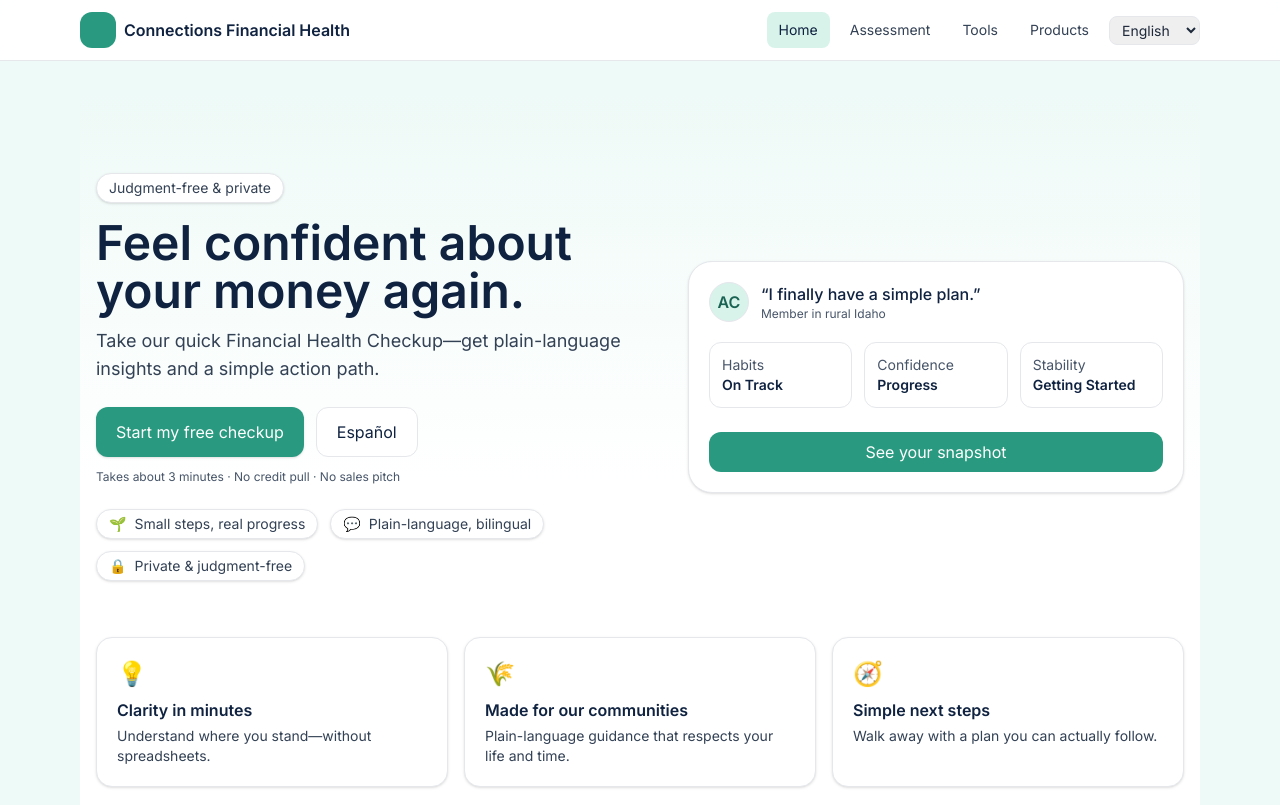
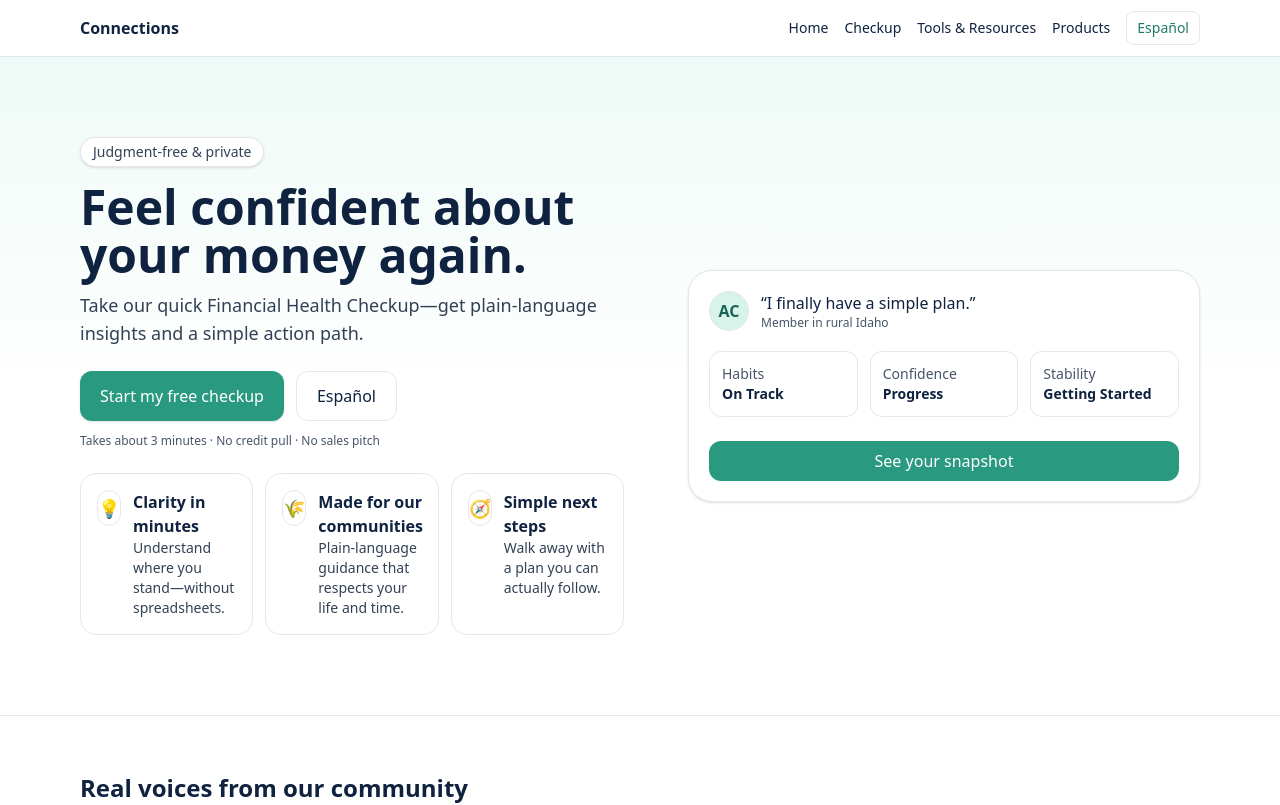
Before and after one commit to Ktm0660/CCU_Fin_Health, a Next.js app: page / in a window 1280 px wide. Shown: the top 805 px of the page. Built offline with nearby package versions, Linux system fonts and the light colour scheme.

Commit message:
fix(i18n+ui): global bilingual Nav/Footer with LanguageToggle; home info tiles restyled as non-actionable

```diff
--- a/components/Footer.tsx
+++ b/components/Footer.tsx
@@ -1,6 +1,7 @@
 import Link from "next/link";
 import { useRouter } from "next/router";
 import { t } from "@/lib/i18n";
+import LanguageToggle from "@/components/LanguageToggle";
 
 export default function Footer() {
   const router = useRouter();
@@ -16,6 +17,9 @@ export default function Footer() {
               ? "Serving rural Idaho with judgment-free guidance."
               : "Sirviendo a Idaho rural con orientación sin juicios."}
           </p>
+          <div className="mt-3">
+            <LanguageToggle />
+          </div>
         </div>
         <div>
           <p className="font-semibold text-ink-900">{t(locale,"nav.explore")}</p>
--- /dev/null
+++ b/components/LanguageToggle.tsx
@@ -0,0 +1,18 @@
+import Link from "next/link";
+import { useRouter } from "next/router";
+
+export default function LanguageToggle({ className="" }: { className?: string }) {
+  const router = useRouter();
+  const locale = (router.locale as "en"|"es") || "en";
+  const nextLocale = locale === "en" ? "es" : "en";
+  return (
+    <Link
+      href={router.asPath}
+      locale={nextLocale}
+      className={`inline-flex items-center justify-center rounded-lg border px-2.5 py-1.5 text-sm no-underline ${className}`}
+      aria-label={locale==="en" ? "Switch to Spanish" : "Cambiar a inglés"}
+    >
+      {nextLocale === "es" ? "Español" : "English"}
+    </Link>
+  );
+}
--- a/components/Nav.tsx
+++ b/components/Nav.tsx
@@ -1,24 +1,32 @@
 import Link from "next/link";
 import { useRouter } from "next/router";
 import { t } from "@/lib/i18n";
+import LanguageToggle from "@/components/LanguageToggle";
 
 export default function Nav() {
   const router = useRouter();
   const locale = (router.locale as "en" | "es") || "en";
-  const langToggle = locale === "en" ? "es" : "en";
 
   return (
-    <nav className="w-full border-b bg-white">
+    <nav className="w-full border-b bg-white sticky top-0 z-40">
       <div className="mx-auto max-w-6xl px-4 h-14 flex items-center justify-between">
-        <Link href="/" className="no-underline font-semibold text-ink-900">Connections</Link>
+        <Link href="/" className="no-underline font-semibold text-ink-900">
+          Connections
+        </Link>
         <div className="flex items-center gap-4 text-sm">
-          <Link href="/" className="no-underline text-ink-900 hover:underline">{t(locale,"nav.home")}</Link>
-          <Link href="/assessment" className="no-underline text-ink-900 hover:underline">{t(locale,"nav.assessment")}</Link>
-          <Link href="/resources" className="no-underline text-ink-900 hover:underline">{t(locale,"nav.resources")}</Link>
-          <Link href="/products" className="no-underline text-ink-900 hover:underline">{t(locale,"nav.products")}</Link>
-          <Link href={router.asPath} locale={langToggle} className="no-underline rounded-lg border px-2 py-1">
-            {langToggle === "es" ? "Español" : "English"}
+          <Link href="/" className="no-underline text-ink-900 hover:underline">
+            {t(locale, "nav.home")}
           </Link>
+          <Link href="/assessment" className="no-underline text-ink-900 hover:underline">
+            {t(locale, "nav.assessment")}
+          </Link>
+          <Link href="/resources" className="no-underline text-ink-900 hover:underline">
+            {t(locale, "nav.resources")}
+          </Link>
+          <Link href="/products" className="no-underline text-ink-900 hover:underline">
+            {t(locale, "nav.products")}
+          </Link>
+          <LanguageToggle />
         </div>
       </div>
     </nav>
--- a/pages/_app.tsx
+++ b/pages/_app.tsx
@@ -1,16 +1,16 @@
+import type { AppProps } from "next/app";
 import "@/styles/globals.css";
-import type { AppProps } from "next/app";
-import { Inter } from "next/font/google";
-import Layout from "@/components/Layout";
-
-const inter = Inter({ subsets: ["latin"] });
+import Nav from "@/components/Nav";
+import Footer from "@/components/Footer";
 
 export default function App({ Component, pageProps }: AppProps) {
   return (
-    <div className={inter.className}>
-      <Layout>
+    <div className="min-h-screen flex flex-col">
+      <Nav />
+      <div className="flex-1">
         <Component {...pageProps} />
-      </Layout>
+      </div>
+      <Footer />
     </div>
   );
 }
--- a/pages/index.tsx
+++ b/pages/index.tsx
@@ -1,12 +1,12 @@
 import Link from "next/link";
 import { useRouter } from "next/router";
 import Head from "next/head";
+import LanguageToggle from "@/components/LanguageToggle";
 
 export default function Home() {
   const router = useRouter();
   const locale = (router.locale as "en" | "es") || "en";
   const t = (en: string, es: string) => (locale === "en" ? en : es);
-
   const langToggle = locale === "en" ? "es" : "en";
 
   return (
@@ -25,12 +25,12 @@ export default function Home() {
       <main className="min-h-screen">
         {/* HERO */}
         <section className="relative overflow-hidden">
-          {/* soft gradient background */}
-          <div
-            aria-hidden
-            className="absolute inset-0 bg-gradient-to-b from-brand-50 via-white to-white"
-          />
+          <div aria-hidden className="absolute inset-0 bg-gradient-to-b from-brand-50 via-white to-white" />
           <div className="relative mx-auto max-w-6xl px-4 py-12 md:py-20">
+            <div className="flex items-center justify-between mb-4 md:hidden">
+              {/* mobile top toggle too */}
+              <LanguageToggle />
+            </div>
             <div className="grid md:grid-cols-2 gap-8 items-center">
               <div>
                 <span className="inline-block rounded-full bg-white border px-3 py-1 text-xs md:text-sm text-slate-700 shadow">
@@ -66,19 +66,31 @@ export default function Home() {
                   {t("Takes about 3 minutes · No credit pull · No sales pitch", "Toma ~3 minutos · Sin consultar crédito · Sin ventas")}
                 </p>
 
-                <div className="mt-6 flex flex-wrap items-center gap-3 text-sm text-slate-700">
-                  <Badge emoji="🌱" text={t("Small steps, real progress", "Pasos pequeños, progreso real")} />
-                  <Badge emoji="💬" text={t("Plain-language, bilingual", "Lenguaje claro, bilingüe")} />
-                  <Badge emoji="🔒" text={t("Private & judgment-free", "Privado y sin juicios")} />
+                {/* INFO CARDS: softer, clearly non-interactive */}
+                <div className="mt-6 grid md:grid-cols-3 gap-3">
+                  <InfoTile
+                    emoji="💡"
+                    title={t("Clarity in minutes", "Claridad en minutos")}
+                    body={t("Understand where you stand—without spreadsheets.", "Entiende dónde estás—sin hojas de cálculo.")}
+                  />
+                  <InfoTile
+                    emoji="🌾"
+                    title={t("Made for our communities", "Hecho para nuestras comunidades")}
+                    body={t("Plain-language guidance that respects your life and time.", "Guía simple que respeta tu vida y tu tiempo.")}
+                  />
+                  <InfoTile
+                    emoji="🧭"
+                    title={t("Simple next steps", "Pasos simples")}
+                    body={t("Walk away with a plan you can actually follow.", "Sal con un plan que realmente puedas seguir.")}
+                  />
                 </div>
               </div>
 
-              {/* Friendly illustration-style block (no external images needed) */}
+              {/* right column stays as-is (testimonial metric card) */}
               <div className="md:pl-8">
-                <div className="relative">
                 <div className="rounded-3xl border bg-white shadow p-5">
                   <div className="flex items-center gap-3">
-                      <Avatar initials="AC" />
+                    <div className="flex h-10 w-10 items-center justify-center rounded-full bg-brand-100 border text-brand-700 font-semibold">AC</div>
                     <div>
                       <p className="font-medium text-ink-900">
                         {t("“I finally have a simple plan.”", "“Por fin tengo un plan simple.”")}
@@ -101,35 +113,6 @@ export default function Home() {
                   </Link>
                 </div>
               </div>
-              </div>
-            </div>
-
-            {/* benefit trio */}
-            <div className="mt-14 grid md:grid-cols-3 gap-4">
-              <Benefit
-                emoji="💡"
-                title={t("Clarity in minutes", "Claridad en minutos")}
-                body={t(
-                  "Understand where you stand—without spreadsheets.",
-                  "Entiende dónde estás—sin hojas de cálculo."
-                )}
-              />
-              <Benefit
-                emoji="🌾"
-                title={t("Made for our communities", "Hecho para nuestras comunidades")}
-                body={t(
-                  "Plain-language guidance that respects your life and time.",
-                  "Guía en lenguaje simple que respeta tu vida y tu tiempo."
-                )}
-              />
-              <Benefit
-                emoji="🧭"
-                title={t("Simple next steps", "Pasos simples")}
-                body={t(
-                  "Walk away with a plan you can actually follow.",
-                  "Sal con un plan que realmente puedas seguir."
-                )}
-              />
             </div>
           </div>
         </section>
@@ -222,20 +205,16 @@ export default function Home() {
   );
 }
 
-/* ---------- tiny presentational helpers ---------- */
-function Badge({ emoji, text }: { emoji: string; text: string }) {
+function InfoTile({ emoji, title, body }:{ emoji:string; title:string; body:string }) {
   return (
-    <span className="inline-flex items-center gap-2 rounded-full bg-white border px-3 py-1 shadow text-slate-700">
-      <span aria-hidden>{emoji}</span>
-      {text}
-    </span>
-  );
-}
-
-function Avatar({ initials }: { initials: string }) {
-  return (
-    <div className="flex h-10 w-10 items-center justify-center rounded-full bg-brand-100 border text-brand-700 font-semibold">
-      {initials}
+    <div className="rounded-2xl border bg-white/60 p-4">
+      <div className="flex items-start gap-3">
+        <div className="h-9 w-9 rounded-full border bg-white flex items-center justify-center text-lg" aria-hidden>{emoji}</div>
+        <div>
+          <p className="font-semibold text-ink-900">{title}</p>
+          <p className="text-sm text-slate-700">{body}</p>
+        </div>
+      </div>
     </div>
   );
 }
@@ -249,26 +228,6 @@ function Metric({ label, value }: { label: string; value: string }) {
   );
 }
 
-function Benefit({
-  emoji,
-  title,
-  body,
-}: {
-  emoji: string;
-  title: string;
-  body: string;
-}) {
-  return (
-    <div className="rounded-2xl border bg-white p-5 shadow">
-      <div className="text-2xl" aria-hidden>
-        {emoji}
-      </div>
-      <h3 className="mt-2 font-semibold text-ink-900">{title}</h3>
-      <p className="text-slate-700 text-sm mt-1">{body}</p>
-    </div>
-  );
-}
-
 function Quote({ text, who }: { text: string; who: string }) {
   return (
     <div className="rounded-2xl border bg-white p-5 shadow">
```
Lines whose indentation alone changed are shown as unchanged.
